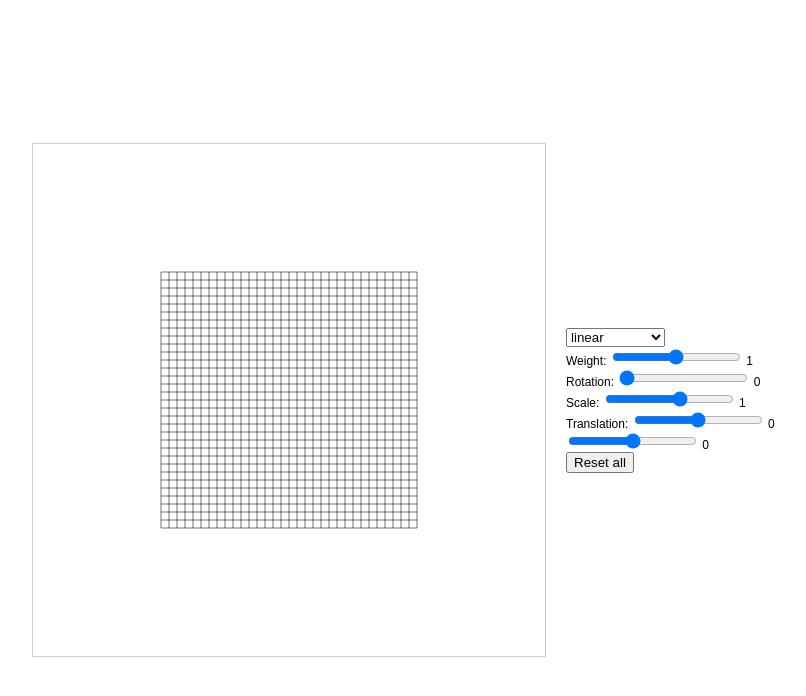
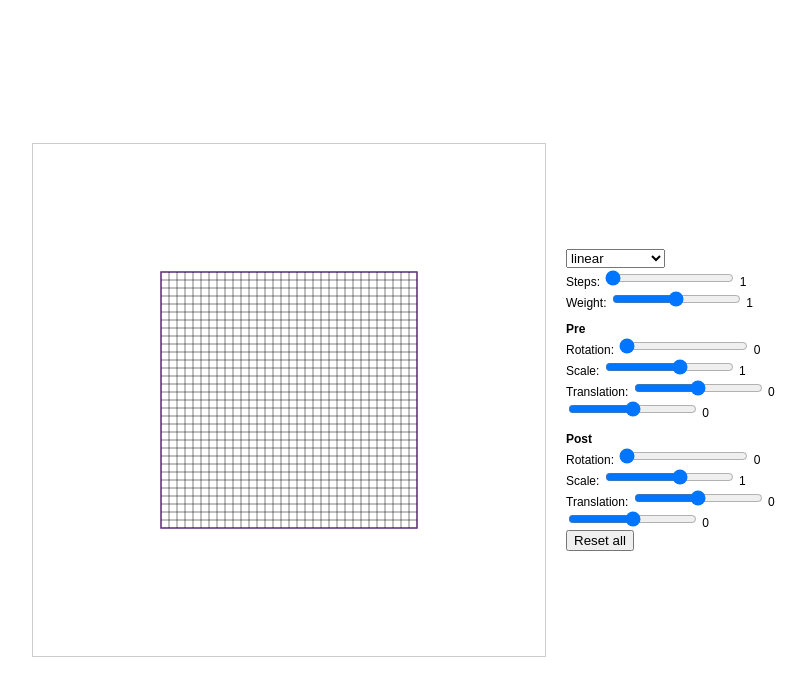
Before and after one commit to evoL/evol.github.io, a plain HTML site: page formula-grid.html in a window 1280 px wide. Both pictures are taken after a click on the button "Reset all". Shown: the whole page, without its empty margins (216-1022 px from the left). Drawn offline with Linux system fonts and the light colour scheme.

Commit message:
Add some experiments with transform visualization

```diff
--- a/formula-grid.html
+++ b/formula-grid.html
@@ -15,6 +15,11 @@
       display: flex;
       align-items: center;
       justify-content: center;
+    }
+    h3 {
+      margin: 1em 0 0;
+      padding: 0;
+      font-size: 1em;
     }
     canvas {
       border: 1px solid #ccc;
@@ -34,10 +39,17 @@
       <select id="formulas"></select>
     </div>
     <div class="ui-row">
+      Steps:
+      <input id="steps" type="range" min="1" max="10" value="1" step="1">
+      <span id="stepsNum">1</span>
+    </div>
+    <div class="ui-row">
       Weight:
       <input id="weight" type="range" min="0" max="2" value="1" step="any">
       <span id="weightNum">1</span>
     </div>
+
+    <h3>Pre</h3>
     <div class="ui-row">
       Rotation:
       <input id="rotation" type="range" min="0" max="360" value="0" step="any">
@@ -55,6 +67,26 @@
       <input id="translationY" type="range" min="-2" max="2" value="0" step="any">
       <span id="translationYNum">0</span>
     </div>
+
+    <h3>Post</h3>
+    <div class="ui-row">
+      Rotation:
+      <input id="postRotation" type="range" min="0" max="360" value="0" step="any">
+      <span id="postRotationNum">0</span>
+    </div>
+    <div class="ui-row">
+      Scale:
+      <input id="postScale" type="range" min="-2" max="3" value="1" step="any">
+      <span id="postScaleNum">1</span>
+    </div>
+    <div class="ui-row">
+      Translation:
+      <input id="postTranslationX" type="range" min="-2" max="2" value="0" step="any">
+      <span id="postTranslationXNum">0</span>
+      <input id="postTranslationY" type="range" min="-2" max="2" value="0" step="any">
+      <span id="postTranslationYNum">0</span>
+    </div>
+
     <div class="ui-row" id="params">
     </div>
     <div class="ui-row">
@@ -620,6 +652,23 @@
       ctx.restore()
     }
 
+    function drawBox (transformPoint) {
+      const points = [
+        transformPoint({x: BOUNDS.x[0], y: BOUNDS.y[0]}),
+        transformPoint({x: BOUNDS.x[1], y: BOUNDS.y[0]}),
+        transformPoint({x: BOUNDS.x[1], y: BOUNDS.y[1]}),
+        transformPoint({x: BOUNDS.x[0], y: BOUNDS.y[1]})
+      ]
+
+      ctx.beginPath()
+      ctx.moveTo(points[0].x * GRID_UNIT_PX, points[0].y * GRID_UNIT_PX)
+      for (let i = 1; i < points.length; i++) {
+        ctx.lineTo(points[i].x * GRID_UNIT_PX, points[i].y * GRID_UNIT_PX)
+      }
+      ctx.closePath()
+      ctx.stroke()
+    }
+
     function drawScatterplot (transformPoint) {
       for (let i = 0; i < SCATTERPLOT_POINTS; i++) {
         const point = {
@@ -636,8 +685,10 @@
 
     let currentFormula = FORMULAS.linear
     let currentWeight = 1.0
+    let currentSteps = 1
     let shouldDrawScatterplot = false
     let currentTransform = [1, 0, 0, 0, 1, 0]  // Identity matrix
+    let currentPostTransform = [1, 0, 0, 0, 1, 0]  // Identity matrix
     let currentParams = new Map()
 
     function render () {
@@ -645,16 +696,28 @@
       ctx.clearRect(0, 0, width, height)
       ctx.translate(width / 2, height / 2)
 
-      ctx.strokeStyle = 'rgba(0, 0, 0, 0.2)'
-      ctx.fillStyle = 'rgba(0, 0, 0, 0.2)'
-      drawGrid((point) => applyTransform(point, currentTransform))
+      ctx.strokeStyle = 'rgba(255, 0, 0, 0.3)'
+      ctx.lineWidth = 4
+      drawBox((point) => applyTransform(point, currentTransform))
+
+      ctx.strokeStyle = 'rgba(0, 0, 255, 0.3)'
+      drawBox((point) => applyTransform(applyTransform(point, currentTransform), currentPostTransform))
+
       ctx.strokeStyle = '#000'
       ctx.fillStyle = '#000'
+      ctx.lineWidth = 1
 
-      const transformPoint = (point) =>
-          applyFormula(
-              applyTransform(point, currentTransform),
-              currentFormula, currentWeight, currentTransform, currentParams)
+      const transformPoint = (point) => {
+        for (let i = 0; i < currentSteps; i++) {
+          point =
+            applyTransform(
+              applyFormula(
+                applyTransform(point, currentTransform),
+                currentFormula, currentWeight, currentTransform, currentParams),
+            currentPostTransform)
+        }
+        return point
+      }
 
       if (shouldDrawScatterplot) {
         drawScatterplot(transformPoint)
@@ -681,6 +744,31 @@
       const cos = Math.cos(angle)
 
       currentTransform = [
+        scale * cos,
+        scale * -sin,
+        scale * (translation.x * cos - translation.y * sin),
+        scale * sin,
+        scale * cos,
+        scale * (translation.x * sin + translation.y * cos)
+      ]
+    }
+
+    function calculatePostTransform () {
+      const rotationEl = document.getElementById('postRotation')
+      const scaleEl = document.getElementById('postScale')
+      const translationXEl = document.getElementById('postTranslationX')
+      const translationYEl = document.getElementById('postTranslationY')
+
+      const scale = scaleEl.valueAsNumber
+      const translation = {
+        x: translationXEl.valueAsNumber,
+        y: translationYEl.valueAsNumber
+      }
+      const angle = rotationEl.valueAsNumber / 180 * Math.PI
+      const sin = Math.sin(angle)
+      const cos = Math.cos(angle)
+
+      currentPostTransform = [
         scale * cos,
         scale * -sin,
         scale * (translation.x * cos - translation.y * sin),
@@ -748,6 +836,8 @@
 
     function setupUi () {
       const select = document.getElementById('formulas')
+      const steps = document.getElementById('steps')
+      const stepsNum = document.getElementById('stepsNum')
       const weight = document.getElementById('weight')
       const weightNum = document.getElementById('weightNum')
       const rotation = document.getElementById('rotation')
@@ -758,6 +848,14 @@
       const scaleNum = document.getElementById('scaleNum')
       const translationXNum = document.getElementById('translationXNum')
       const translationYNum = document.getElementById('translationYNum')
+      const postRotation = document.getElementById('postRotation')
+      const postScale = document.getElementById('postScale')
+      const postTranslationX = document.getElementById('postTranslationX')
+      const postTranslationY = document.getElementById('postTranslationY')
+      const postRotationNum = document.getElementById('postRotationNum')
+      const postScaleNum = document.getElementById('postScaleNum')
+      const postTranslationXNum = document.getElementById('postTranslationXNum')
+      const postTranslationYNum = document.getElementById('postTranslationYNum')
       const reset = document.getElementById('reset')
 
       for (const [name, formula] of Object.entries(FORMULAS)) {
@@ -775,6 +873,19 @@
 
         generateParamsUi()
         clearParams()
+        render()
+      })
+
+      steps.addEventListener('input', () => {
+        currentSteps = steps.valueAsNumber
+        stepsNum.textContent = currentSteps
+        render()
+      })
+
+      stepsNum.addEventListener('dblclick', () => {
+        currentSteps = 1
+        steps.value = 1
+        stepsNum.textContent = '1'
         render()
       })
 
@@ -843,6 +954,58 @@
         render()
       })
 
+      postRotation.addEventListener('input', () => {
+        postRotationNum.textContent = Math.round(postRotation.valueAsNumber)
+        calculatePostTransform()
+        render()
+      })
+
+      postRotationNum.addEventListener('dblclick', () => {
+        postRotation.value = 0
+        postRotationNum.textContent = '0'
+        calculatePostTransform()
+        render()
+      })
+
+      postScale.addEventListener('input', () => {
+        postScaleNum.textContent = Math.round(postScale.valueAsNumber * 100) / 100
+        calculatePostTransform()
+        render()
+      })
+
+      postScaleNum.addEventListener('dblclick', () => {
+        postScale.value = 1
+        postScaleNum.textContent = '1'
+        calculatePostTransform()
+        render()
+      })
+
+      postTranslationX.addEventListener('input', () => {
+        postTranslationXNum.textContent = Math.round(postTranslationX.valueAsNumber * 100) / 100
+        calculatePostTransform()
+        render()
+      })
+
+      postTranslationXNum.addEventListener('dblclick', () => {
+        postTranslationX.value = 0
+        postTranslationXNum.textContent = '0'
+        calculatePostTransform()
+        render()
+      })
+
+      postTranslationY.addEventListener('input', () => {
+        postTranslationYNum.textContent = Math.round(postTranslationY.valueAsNumber * 100) / 100
+        calculatePostTransform()
+        render()
+      })
+
+      postTranslationYNum.addEventListener('dblclick', () => {
+        postTranslationY.value = 0
+        postTranslationYNum.textContent = '0'
+        calculatePostTransform()
+        render()
+      })
+
       reset.addEventListener('click', () => {
         currentWeight = 1.0
         weight.value = 1
@@ -855,8 +1018,17 @@
         translationXNum.textContent = '0'
         translationY.value = 0
         translationYNum.textContent = '0'
+        postRotation.value = 0
+        postRotationNum.textContent = '0'
+        postScale.value = 1
+        postScaleNum.textContent = '1'
+        postTranslationX.value = 0
+        postTranslationXNum.textContent = '0'
+        postTranslationY.value = 0
+        postTranslationYNum.textContent = '0'
         clearParams()
         calculateTransform()
+        calculatePostTransform()
         render()
       })
     }
```
